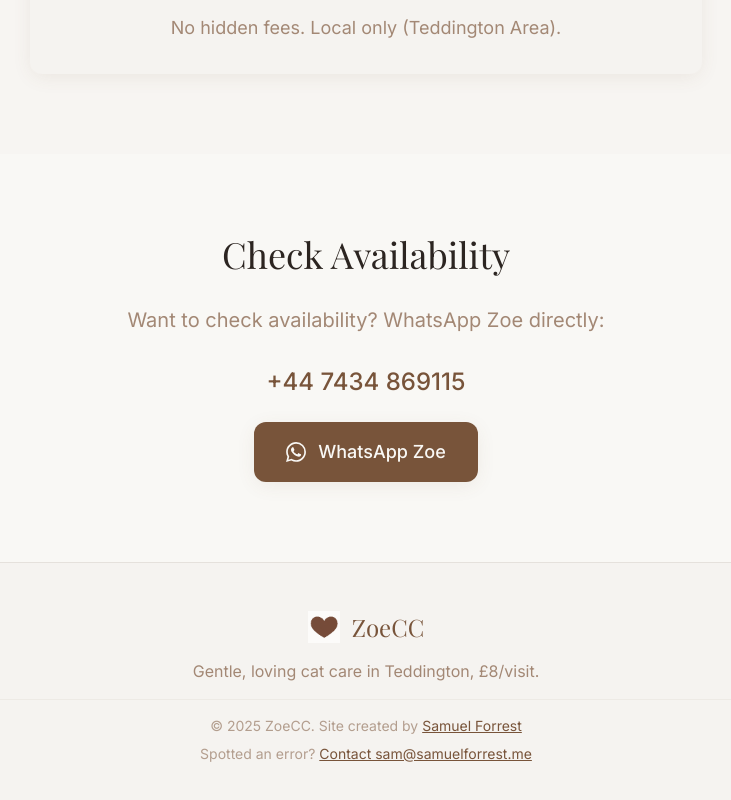
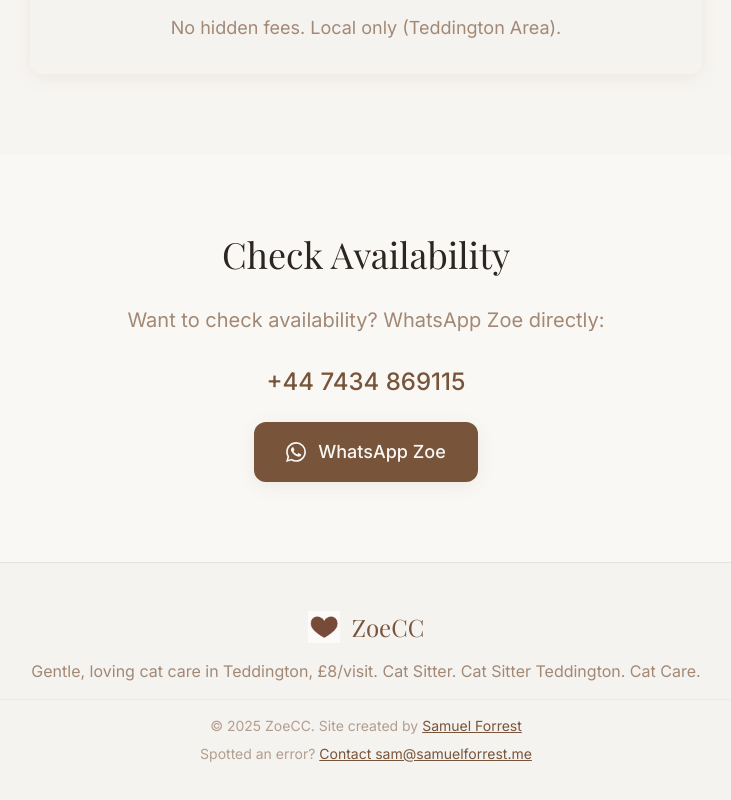
Before and after one commit to samuelforrest/ZoeCC.co.uk, a React (Vite) app: page / in a window 1280 px wide. Shown: the part 3095-3895 px from the top of the page, without its empty margins (274-1005 px from the left). Built offline with nearby package versions, Linux system fonts and the light colour scheme.

Commit message:
SEO optimisations 2

```diff
--- a/src/pages/Index.tsx
+++ b/src/pages/Index.tsx
@@ -344,7 +344,7 @@ const Index = () => {
             <span className="font-serif text-2xl text-primary">ZoeCC</span>
           </div>
           <p className="text-muted-foreground">
-            Gentle, loving cat care in Teddington, £8/visit.
+            Gentle, loving cat care in Teddington, £8/visit. Cat Sitter. Cat Sitter Teddington. Cat Care.
           </p>
           <div className="text-sm text-muted-foreground/80 pt-4 border-t border-border/50">
             <p>
```
